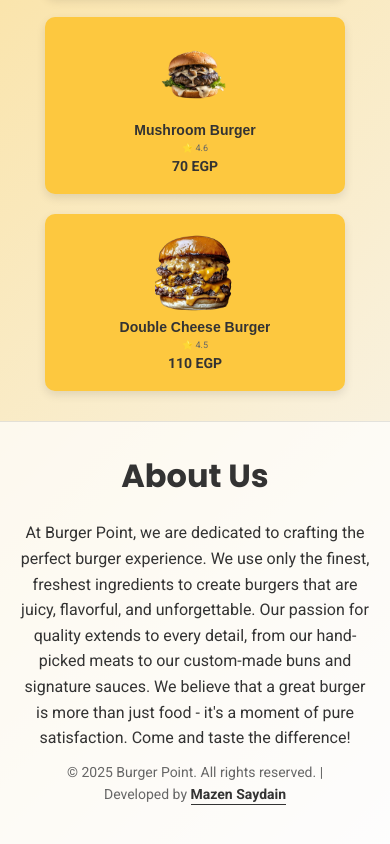
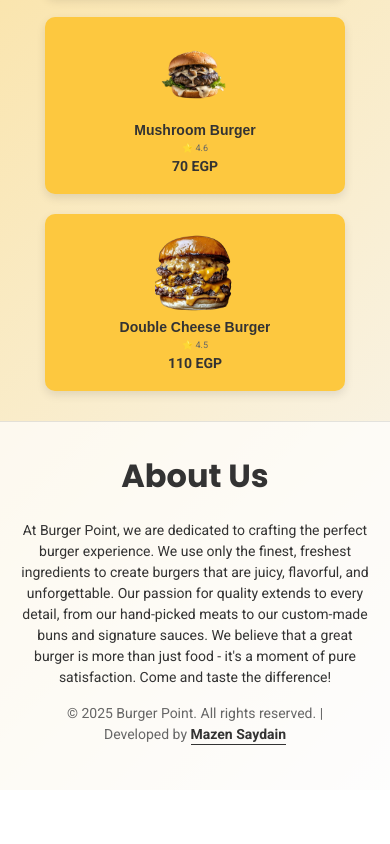
Before and after one commit to Burger-point/B-point, a plain HTML site: page index.html in a window 390 px wide. Shown: the part 1793-2637 px from the top of the page. After the commit the page ends 2583 px from the top, so only its background shows below. Drawn offline with nearby package versions, Linux system fonts and the light colour scheme; a web font is replaced by a local one.

Commit message:
Update style.css

```diff
--- a/style.css
+++ b/style.css
@@ -1056,8 +1056,23 @@ body {
         font-size: 16px;
     }
 
-    /* تم تعديل هذا الجزء ليتناسب مع الهاتف */
+    /* تغييرات تنسيق قسم "من نحن" (About Us) */
     .about-us {
         padding: 30px 20px; /* تم تقليل المسافة الداخلية لتبدو أفضل على الهاتف */
     }
+
+    .about-us p {
+        /* تم إضافة هذه الخصائص لتنسيق النص */
+        margin-bottom: 15px;
+        line-height: 1.5;
+        font-size: 14px;
+        text-align: center; /* التأكد من أن النص في المنتصف */
+    }
+
+    /* تغييرات تنسيق حقوق النشر (Copyright) */
+    .copyright {
+        margin-top: 15px; /* تم تعديل المسافة العلوية لتقريبها من قسم "من نحن" */
+        text-align: center; /* التأكد من أن النص في المنتصف */
+        font-size: 12px; /* تصغير حجم الخط ليتناسب مع الهاتف */
+    }
 }
```
